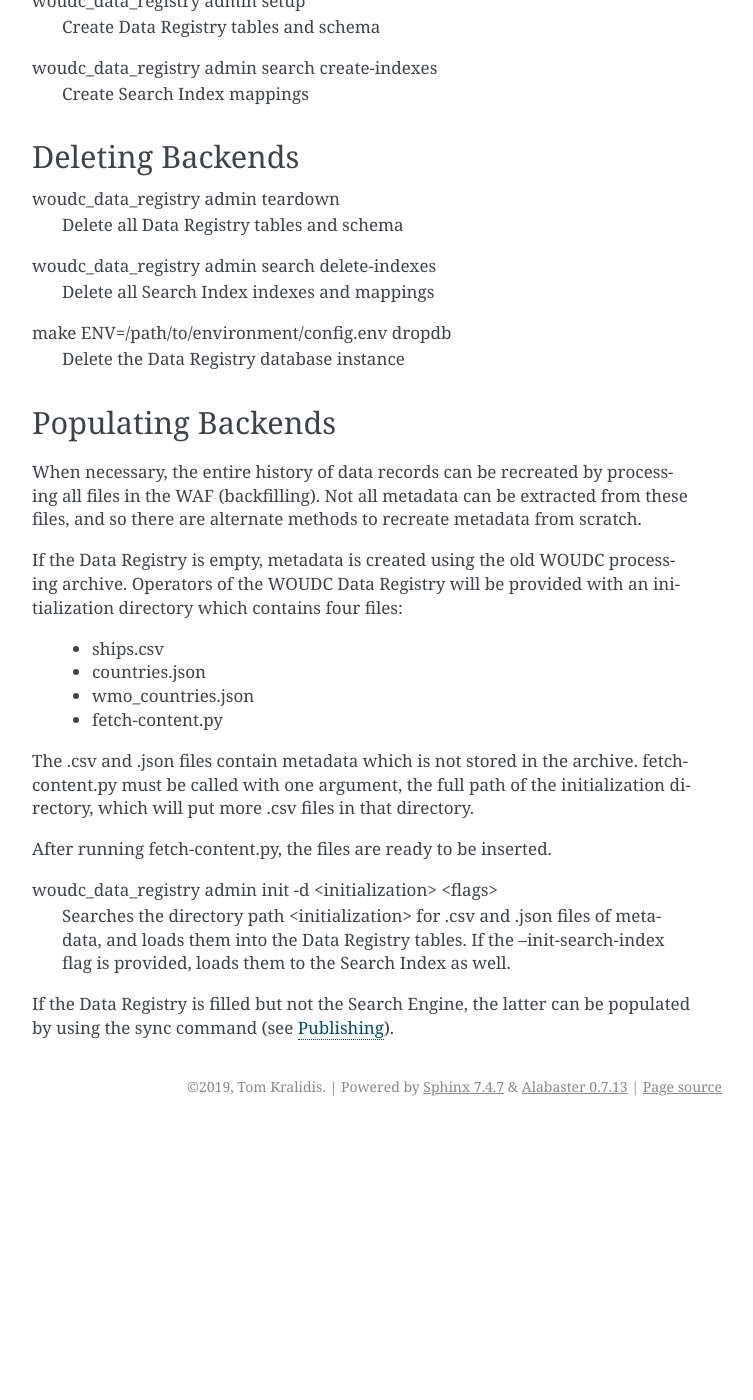
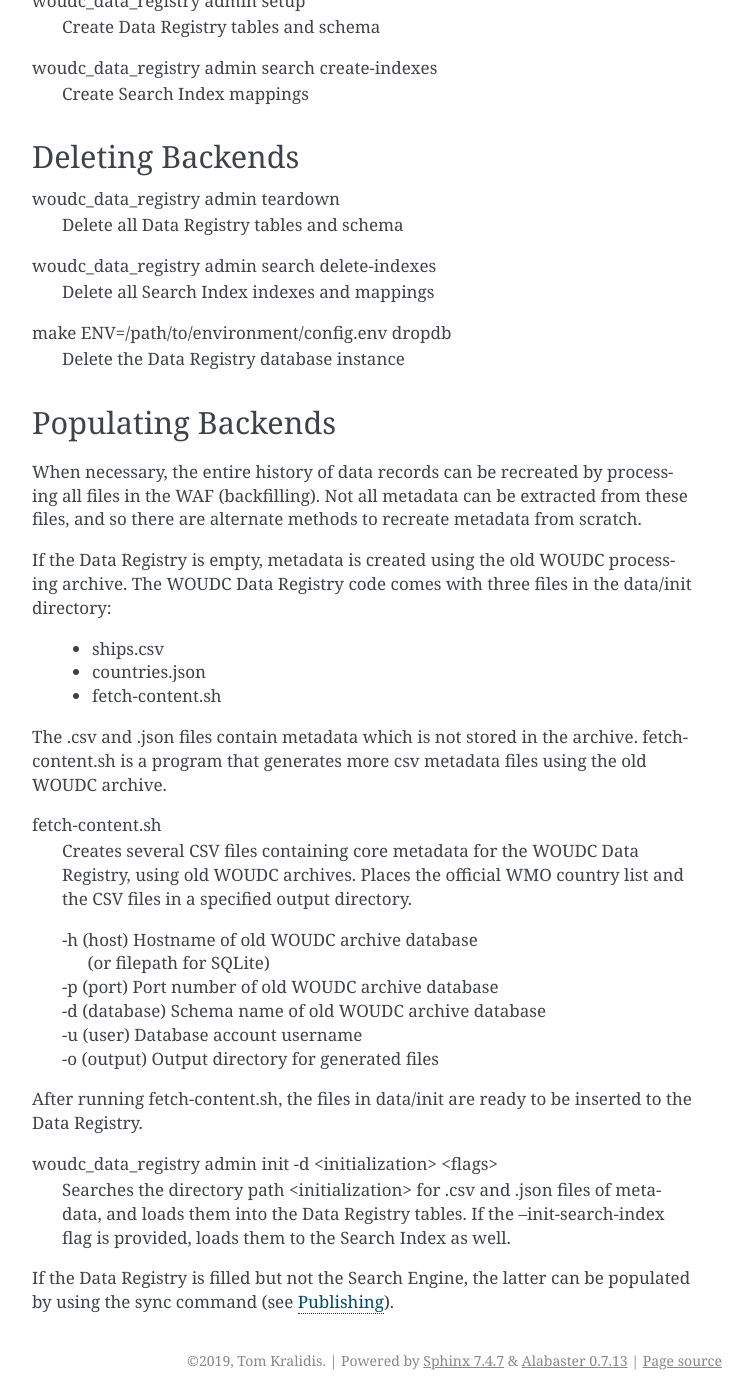
Before and after one commit to woudc/woudc-data-registry, a Sphinx documentation site: the page built from docs/administration.rst, in a window 1280 px wide and 1400 px high, scrolled down 688 px. Shown: the whole window, without its empty margins (388-1141 px from the left). Built offline with Sphinx 7.4.7, drawn with Linux system fonts in a browser that asks for light colours; pages that are not in the unit, such as notebooks, are missing from menus; before the commit the page ends 1814 px from its top, so only the background shows below that.

Commit message:
Create initialization metadata fetcher

```diff
--- a/docs/administration.rst
+++ b/docs/administration.rst
@@ -59,18 +59,30 @@
 recreate metadata from scratch.
 
 If the Data Registry is empty, metadata is created using the old WOUDC
-processing archive. Operators of the WOUDC Data Registry will be provided with
-an initialization directory which contains four files:
+processing archive. The WOUDC Data Registry code comes with three files
+in the data/init directory:
  * ships.csv
  * countries.json
- * wmo_countries.json
- * fetch-content.py
+ * fetch-content.sh
 
 The .csv and .json files contain metadata which is not stored in the archive.
-fetch-content.py must be called with one argument, the full path of the
-initialization directory, which will put more .csv files in that directory.
+fetch-content.sh is a program that generates more csv metadata files using
+the old WOUDC archive.
 
-After running fetch-content.py, the files are ready to be inserted.
+fetch-content.sh
+    Creates several CSV files containing core metadata for the WOUDC Data
+    Registry, using old WOUDC archives. Places the official WMO country
+    list and the CSV files in a specified output directory.
+
+    | -h (host)     Hostname of old WOUDC archive database
+    |               (or filepath for SQLite)
+    | -p (port)     Port number of old WOUDC archive database
+    | -d (database) Schema name of old WOUDC archive database
+    | -u (user)     Database account username
+    | -o (output)   Output directory for generated files
+
+After running fetch-content.sh, the files in data/init are ready to be
+inserted to the Data Registry.
 
 woudc_data_registry admin init -d <initialization> <flags>
     Searches the directory path <initialization> for .csv and .json files
```
Also changed, not shown: README.md (+8 -4 lines), 1 other file.
